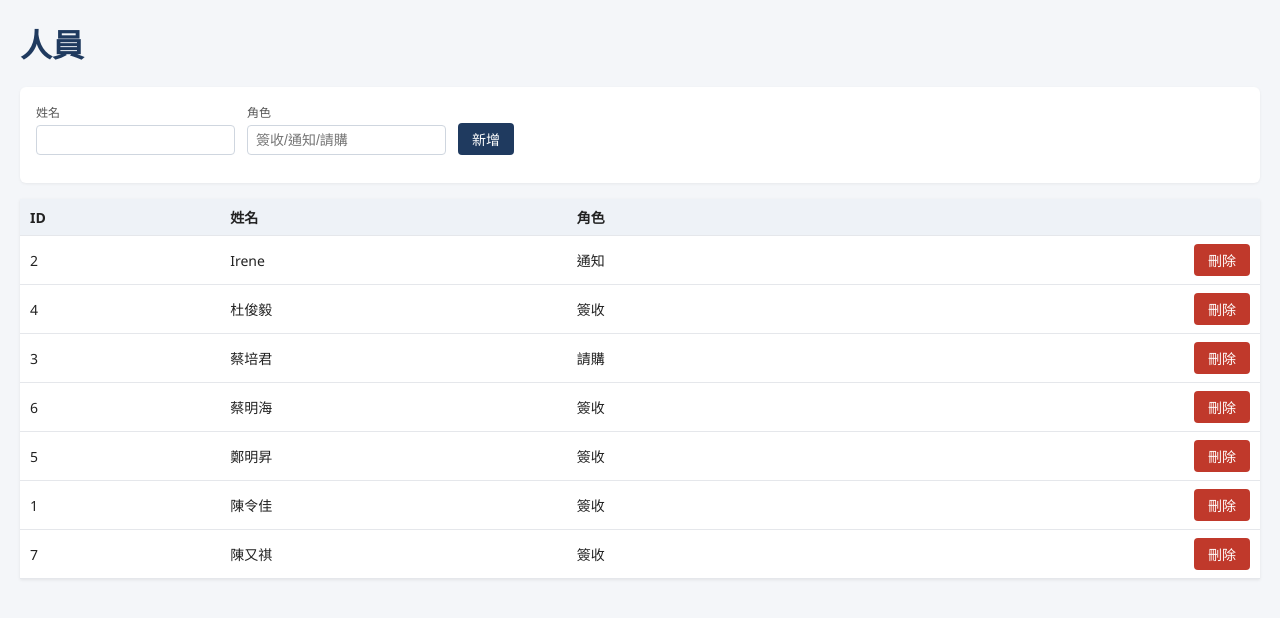
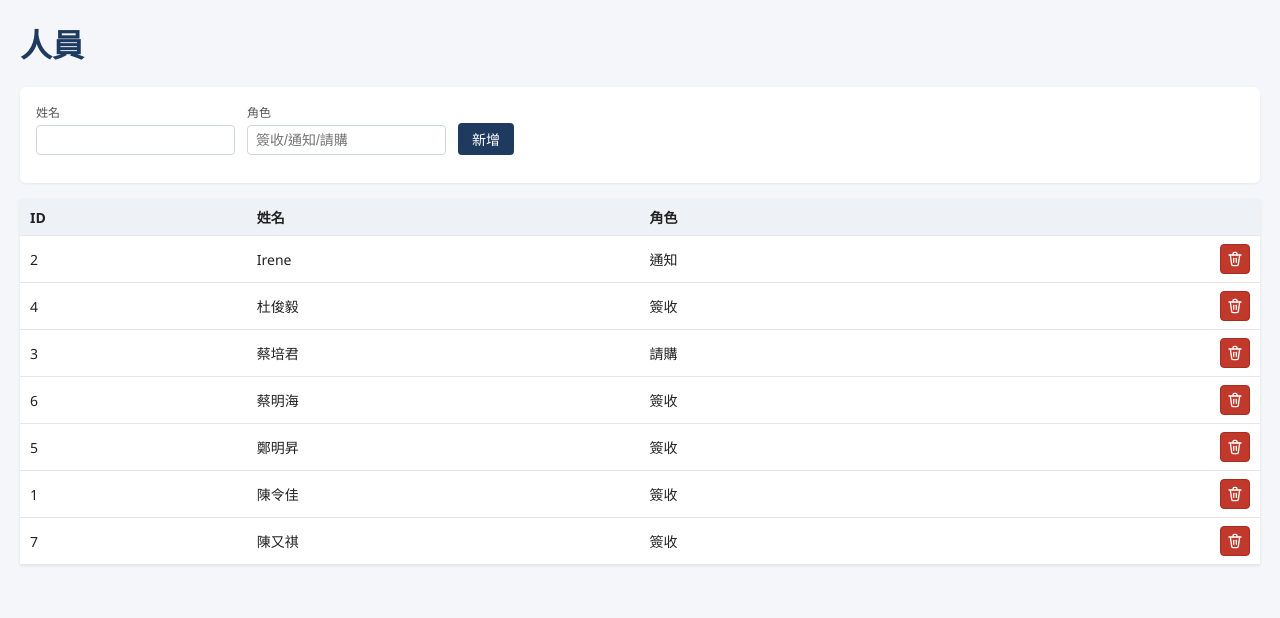
Before and after one commit to alien18331/warehouse_mgr, a FastAPI app: page /staff in a window 1280 px wide. Shown: the part 52-670 px from the top of the page. Run offline with FastAPI, Linux system fonts and the light colour scheme; data comes from the database, SQL or seed files in the repository.

Commit message:
Add product edit + switch master action buttons to icon style
- New /products/{id}/edit form (brand, model, description, unit, safety stock, SN tracking)
- Shared _icons.html macros (edit pencil / delete trash, red)
- products list now shows edit + delete icons; brands/suppliers/staff/locations/projects show delete icon

```diff
--- a/app/main.py
+++ b/app/main.py
@@ -273,6 +273,27 @@ def prod_new(brand_id: int = Form(...), model: str = Form(...), description: str
                   (brand_id, model.strip(), description.strip(), base_unit.strip(),
                    1 if track_by_serial else 0, safety_stock))
     return RedirectResponse("/products", 303)
+
+
+@app.get("/products/{i}/edit", response_class=HTMLResponse)
+def prod_edit_form(request: Request, i: int):
+    p = fetch_one("SELECT * FROM products WHERE id=?", (i,))
+    if not p:
+        raise HTTPException(404)
+    brands = fetch_all("SELECT * FROM brands ORDER BY name")
+    return render(request, "product_edit.html", p=p, brands=brands)
+
+
+@app.post("/products/{i}/edit")
+def prod_edit_post(i: int, brand_id: int = Form(...), model: str = Form(...),
+                   description: str = Form(""), base_unit: str = Form("個"),
+                   track_by_serial: int = Form(0), safety_stock: float = Form(0)):
+    with db.tx() as c:
+        c.execute("""UPDATE products SET brand_id=?, model=?, description=?, base_unit=?,
+                     track_by_serial=?, safety_stock=? WHERE id=?""",
+                  (brand_id, model.strip(), description.strip(), base_unit.strip(),
+                   1 if track_by_serial else 0, safety_stock, i))
+    return RedirectResponse(f"/products/{i}", 303)
 
 
 @app.post("/products/{i}/del")
--- a/app/static/style.css
+++ b/app/static/style.css
@@ -42,6 +42,16 @@ button:hover, .btn:hover { background: #2c5285; }
 .badge.out { background: #ffe4e6; color: #be185d; }
 .badge.settled { background: #eef2f7; color: #555; }
 .warn-row { background: #fff5e5 !important; }
+.icon-btn {
+  display: inline-flex; align-items: center; justify-content: center;
+  width: 30px; height: 30px; padding: 0; border-radius: 4px;
+  border: 1px solid #cfd6df; background: #fff; color: #1f3a5f;
+  cursor: pointer; font-size: 15px; line-height: 1; text-decoration: none;
+}
+.icon-btn:hover { background: #eef2f7; }
+.icon-btn.danger { background: #c0392b; color: #fff; border-color: #a52d22; }
+.icon-btn.danger:hover { background: #a52d22; }
+.icon-btn svg { width: 16px; height: 16px; }
 .pending-row { background: #fff5e5 !important; }
 .badge.photo_sent { background: #e6f4ea; color: #2f855a; }
 .badge.photo_pending { background: #ffe4e6; color: #be185d; }
--- /dev/null
+++ b/app/templates/_icons.html
@@ -0,0 +1,13 @@
+{% macro edit_link(href) -%}
+<a class="icon-btn" href="{{ href }}" title="編輯">
+  <svg viewBox="0 0 24 24" fill="none" stroke="currentColor" stroke-width="2" stroke-linecap="round" stroke-linejoin="round"><path d="M12 20h9"/><path d="M16.5 3.5a2.121 2.121 0 0 1 3 3L7 19l-4 1 1-4 12.5-12.5z"/></svg>
+</a>
+{%- endmacro %}
+
+{% macro delete_form(action, confirm='確定刪除?') -%}
+<form method="post" action="{{ action }}" style="display:inline" onsubmit="return confirm('{{ confirm }}')">
+  <button class="icon-btn danger" type="submit" title="刪除">
+    <svg viewBox="0 0 24 24" fill="none" stroke="currentColor" stroke-width="2" stroke-linecap="round" stroke-linejoin="round"><polyline points="3 6 5 6 21 6"/><path d="M19 6l-2 14a2 2 0 0 1-2 2H9a2 2 0 0 1-2-2L5 6"/><path d="M10 11v6"/><path d="M14 11v6"/><path d="M9 6V4a2 2 0 0 1 2-2h2a2 2 0 0 1 2 2v2"/></svg>
+  </button>
+</form>
+{%- endmacro %}
--- a/app/templates/staff.html
+++ b/app/templates/staff.html
@@ -1,4 +1,5 @@
 {% extends "base.html" %}
+{% from "_icons.html" import delete_form %}
 {% block body %}
 <h1>人員</h1>
 <div class="card">
@@ -12,11 +13,7 @@
 <tr><th>ID</th><th>姓名</th><th>角色</th><th></th></tr>
 {% for r in rows %}
 <tr><td>{{ r.id }}</td><td>{{ r.name }}</td><td>{{ r.role or '' }}</td>
-  <td class="right">
-    <form method="post" action="/staff/{{ r.id }}/del" style="display:inline" onsubmit="return confirm('確定刪除?')">
-      <button class="btn danger" type="submit">刪除</button>
-    </form>
-  </td>
+  <td class="right">{{ delete_form('/staff/' ~ r.id ~ '/del') }}</td>
 </tr>
 {% endfor %}
 </table>
```
Also changed, not shown: app/templates/brands.html (+2 -5 lines), app/templates/locations.html (+2 -5 lines), app/templates/product_edit.html (added, +24 -0 lines), app/templates/products.html (+5 -3 lines), app/templates/projects.html (+2 -5 lines), app/templates/suppliers.html (+2 -5 lines).
